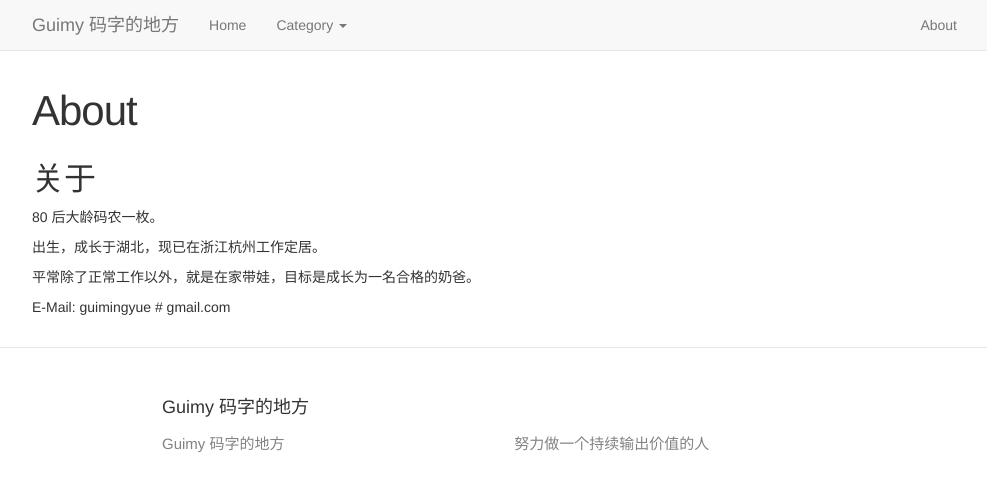
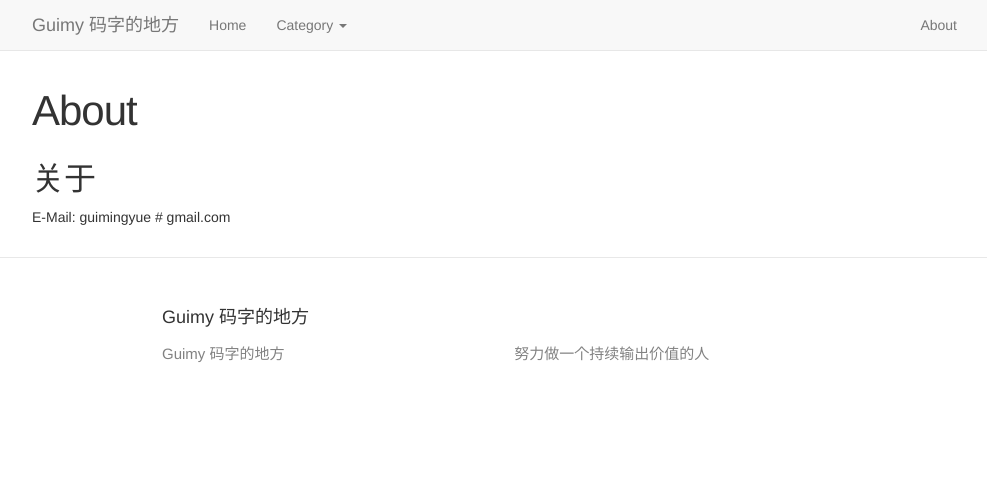
Before and after one commit to guimingyue/guimingyue.github.io, a Jekyll site: the page built from about.md, in a window 1280 px wide. Shown: the top 491 px of the page, without its empty margins (138-1125 px from the left). Built offline with Jekyll 4.4.1, drawn with Linux system fonts in a browser that asks for light colours; comment, search, counter and statistics services are not loaded.

Commit message:
Update about.md

```diff
--- a/about.md
+++ b/about.md
@@ -6,10 +6,4 @@ permalink: /about/
 
 ## 关于
 
-80 后大龄码农一枚。
-
-出生，成长于湖北，现已在浙江杭州工作定居。
-
-平常除了正常工作以外，就是在家带娃，目标是成长为一名合格的奶爸。
-
 E-Mail: guimingyue # gmail.com
```
